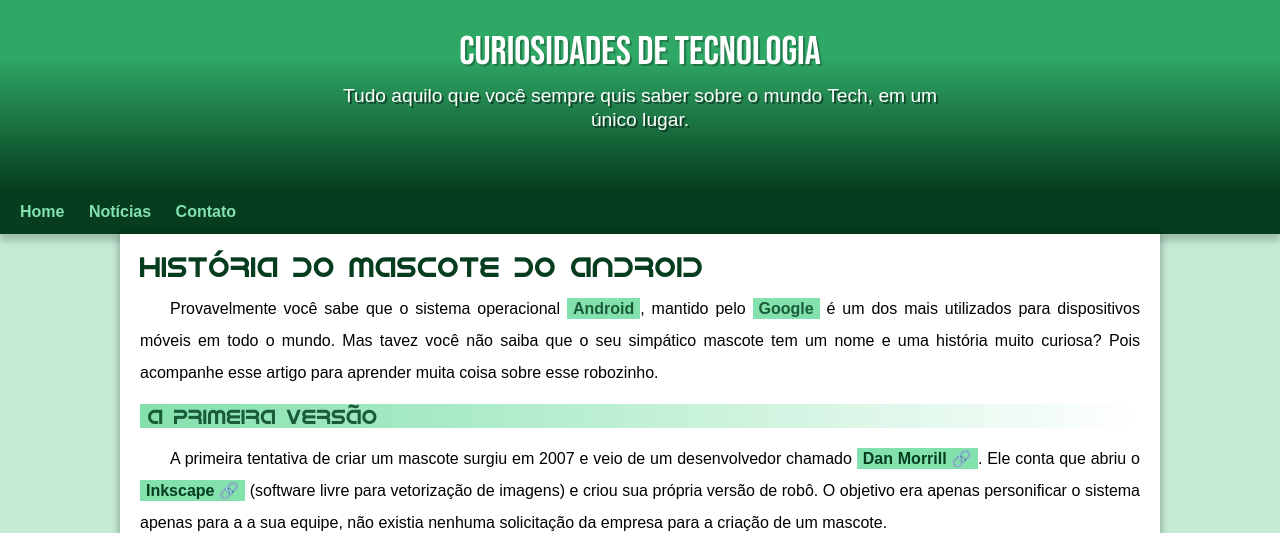
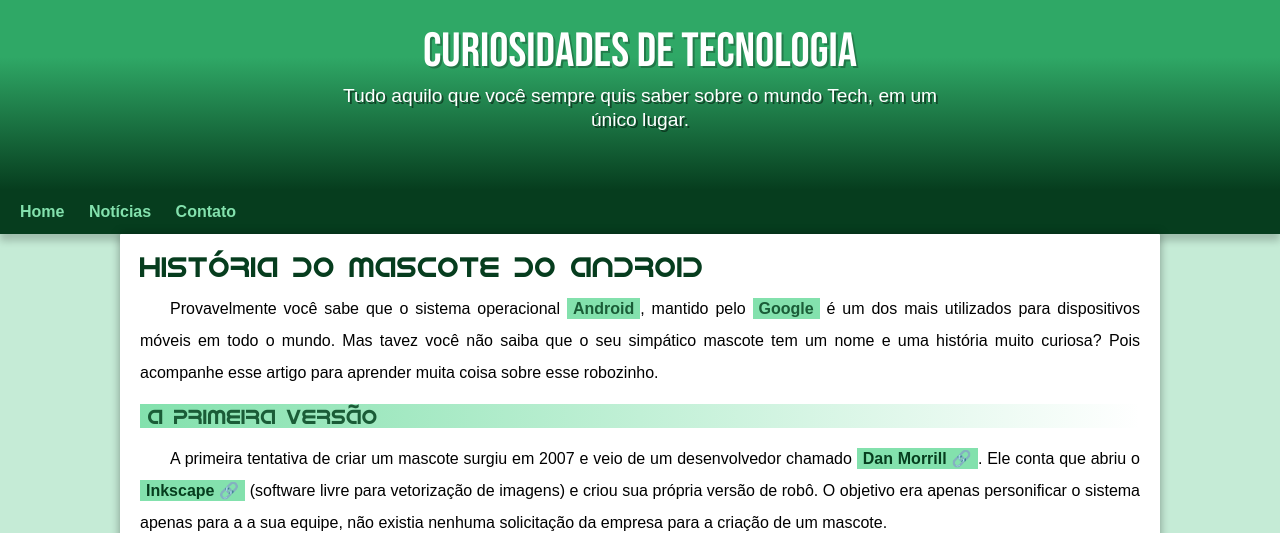
Before and after one commit to sp4cecoder/projeto-android, a plain HTML site: page index.html in a window 1280 px wide. Shown: the top 533 px of the page. Drawn offline with Linux system fonts and the light colour scheme.

Commit message:
correção do tamanho do título

```diff
--- a/style.css
+++ b/style.css
@@ -60,7 +60,7 @@ header {
 header > h1 {
     color: white;
     font-family: var(--fonte1);
-    font-size: 2.5em;
+    font-size: 3em;
     margin-bottom: 20px;
     text-shadow: 2px 2px 0px rgb(0, 0, 0, 0.267);
     font-weight: normal;
```
